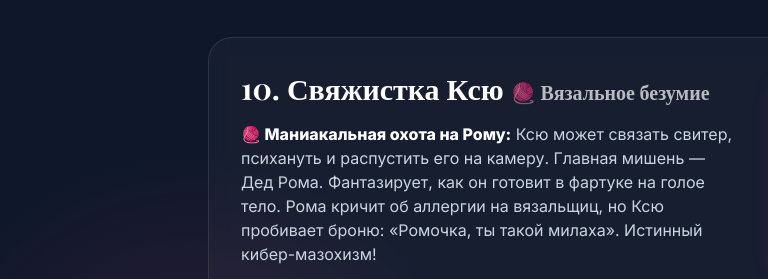
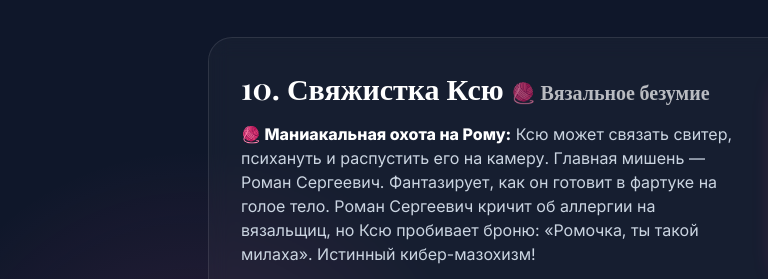
Before and after one commit to fun7-wq/Bermud-29.05.2026, a plain HTML site: page index.html in a window 1280 px wide. Shown: the part 7960-8239 px from the top of the page, 0-768 px from the left. Drawn offline with nearby package versions, Linux system fonts and the light colour scheme; grey boxes are pictures that could not be loaded; a web font is replaced by a local one.

Commit message:
Update index.html

```diff
--- a/index.html
+++ b/index.html
@@ -334,7 +334,7 @@
                     <h2 class="text-3xl font-serif font-bold mb-4 text-white">10. Свяжистка Ксю <span class="text-xl opacity-70">🧶 Вязальное безумие</span></h2>
 
                     <div class="space-y-4 text-slate-300 text-sm md:text-base leading-relaxed">
-                        <p><strong class="text-white">🧶 Маниакальная охота на Рому:</strong> Ксю может связать свитер, психануть и распустить его на камеру. Главная мишень — Дед Рома. Фантазирует, как он готовит в фартуке на голое тело. Рома кричит об аллергии на вязальщиц, но Ксю пробивает броню: «Ромочка, ты такой милаха». Истинный кибер-мазохизм!</p>
+                        <p><strong class="text-white">🧶 Маниакальная охота на Рому:</strong> Ксю может связать свитер, психануть и распустить его на камеру. Главная мишень — Роман Сергеевич. Фантазирует, как он готовит в фартуке на голое тело. Роман Сергеевич кричит об аллергии на вязальщиц, но Ксю пробивает броню: «Ромочка, ты такой милаха». Истинный кибер-мазохизм!</p>
 
                         <p><strong class="text-white">🌩 Анапский гидрометцентр:</strong> Внештатный метеоролог. Ходит на танцы, откуда возвращается с синими коленями, будто разгружала щебень. Теперь чат слушает нытье, как ей стыдно раздеться на пляже.</p>
 
```
